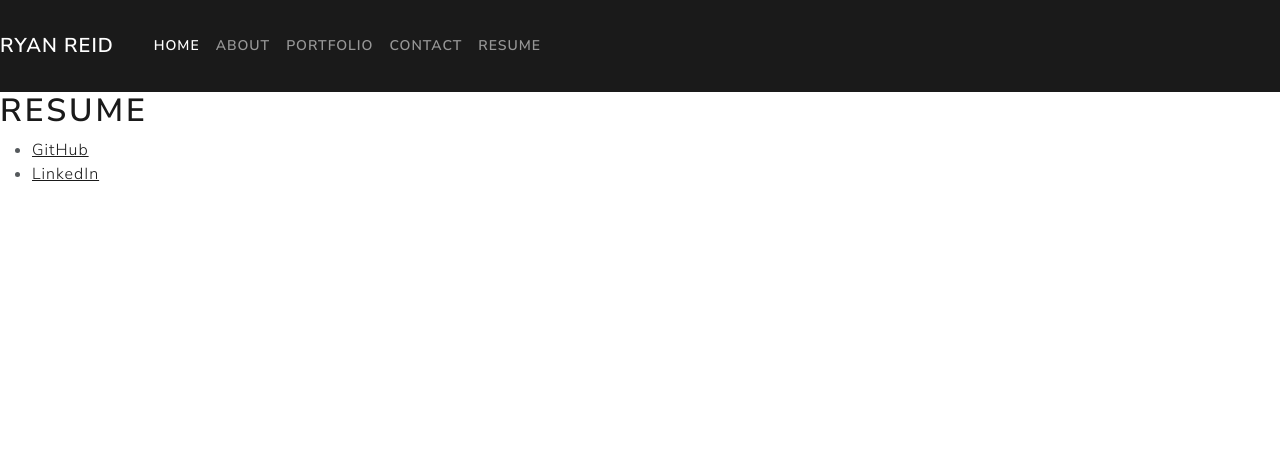
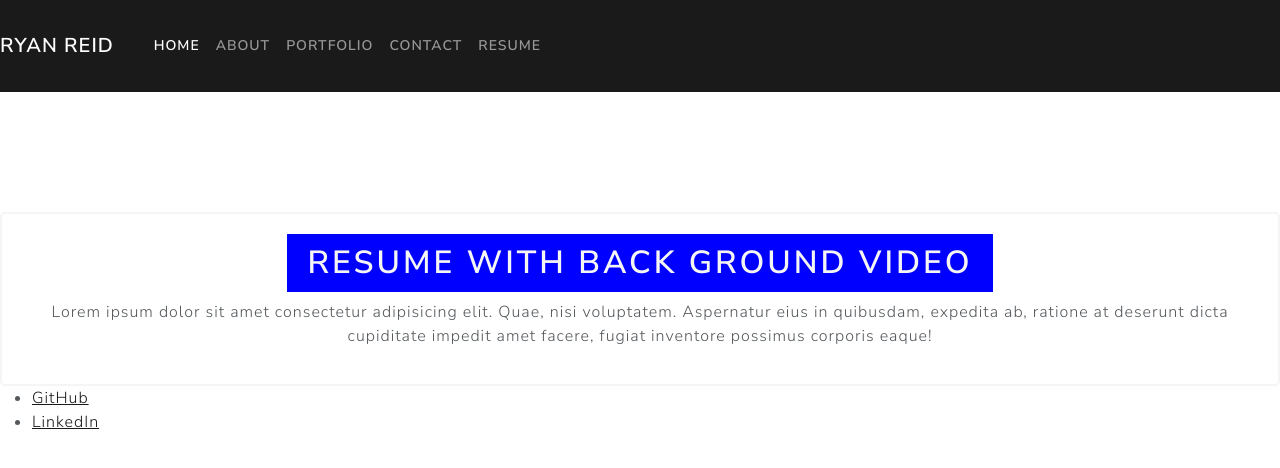
Before and after one commit to ReidRym/OverReact-N, a React (Create React App) app: page /resume in a window 1280 px wide. Shown: the top 468 px of the page. Built offline with nearby package versions, Linux system fonts and the light colour scheme.

Commit message:
updating css in resume.js

```diff
--- a/package.json
+++ b/package.json
@@ -15,6 +15,7 @@
     "react-parallax": "^3.5.1",
     "react-router-dom": "^6.14.1",
     "react-scripts": "5.0.1",
+    "react-scroll-parallax": "^3.4.2",
     "reactstrap": "^9.2.0",
     "web-vitals": "^2.1.4"
   },
--- a/src/components/Portfolio.js
+++ b/src/components/Portfolio.js
@@ -1,5 +1,5 @@
 import React from "react";
-import { Parallax,Background } from 'react-parallax';
+import { Parallax, Background } from 'react-parallax';
 import Ryanpix from "../images/IMG-1313.JPG";
 const Portfolio = () => {
   return (
--- a/src/components/Resume.js
+++ b/src/components/Resume.js
@@ -1,8 +1,21 @@
 import React from "react";
 
-const Resume = () => {
-  return <h1>Resume</h1>;
-};
+// const Resume = () => {
+//   return <h1>Resume</h1>;
+// };
+
+// export default Resume;
+//  link to a downloadable resume and a list of my proficiencies
+function Resume() {
+
+  return (
+    <div className="Resume">
+      <div className="text-wrapper">
+<h1>Resume with back ground video</h1>
+<p>Lorem ipsum dolor sit amet consectetur adipisicing elit. Quae, nisi voluptatem. Aspernatur eius in quibusdam, expedita ab, ratione at deserunt dicta cupiditate impedit amet facere, fugiat inventore possimus corporis eaque!</p>
+ </div>
+</div>
+  );
+}
 
 export default Resume;
-//  link to a downloadable resume and a list of my proficiencies
--- a/src/index.css
+++ b/src/index.css
@@ -27,3 +27,23 @@ code {
   display: flex;
   justify-content: space-between;
 }
+
+.Resume{
+  text-align: center;
+}
+
+.Resume .text-wrapper{
+  padding: 20px;
+  margin-top: 120px;
+  display: inline-block;
+  border: 2px solid whitesmoke;
+  border-radius: 5px;
+}
+
+.Resume .text-wrapper h1{
+  color: whitesmoke;
+  display: inline-block;
+  background-color: blue;
+  padding: 10px 20px;
+
+}
--- a/src/index.js
+++ b/src/index.js
@@ -4,6 +4,7 @@ import ReactDOM from 'react-dom/client';
 import './index.css';
 import App from './App';
 import reportWebVitals from './reportWebVitals';
+
 
 const root = ReactDOM.createRoot(document.getElementById('root'));
 root.render(
```
Also changed, not shown: 2 other files (tests, documents, lock files or other folders).
